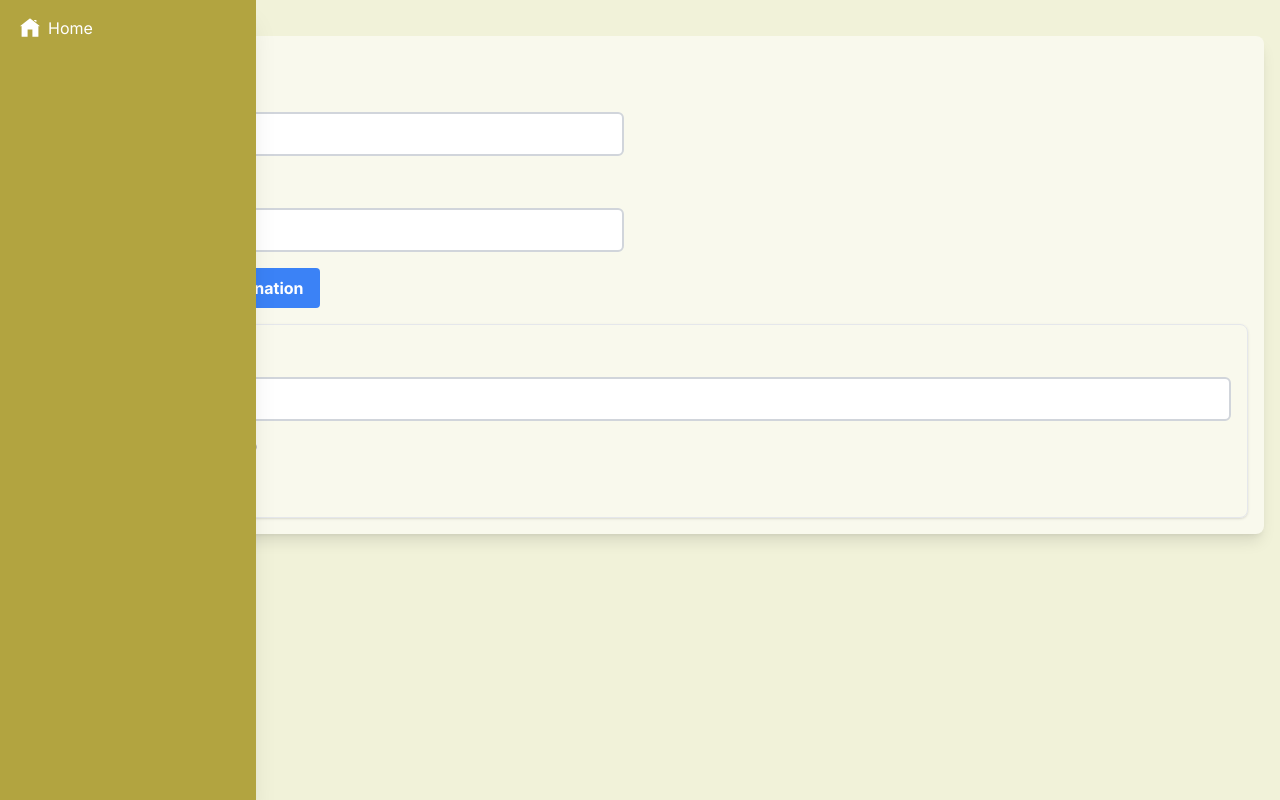
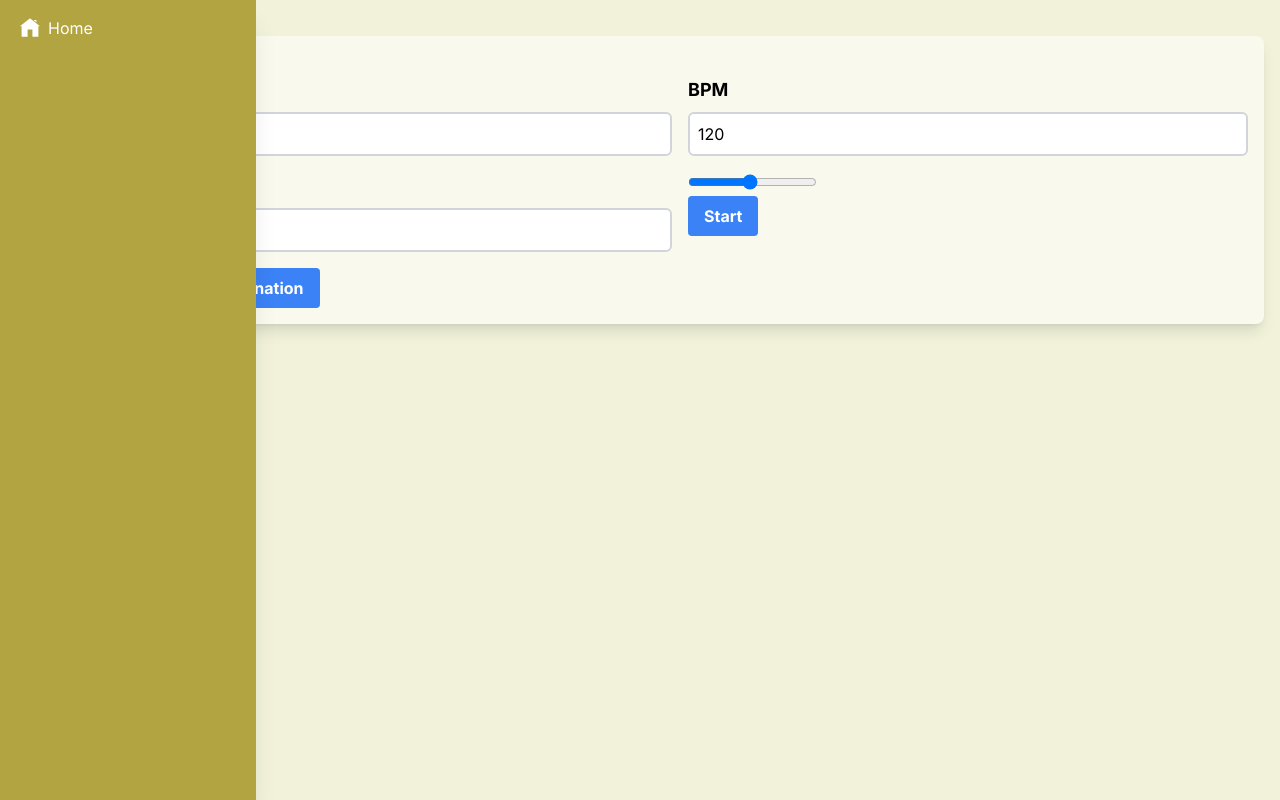
Before and after one commit to JuliusHaring/Kombo, a Next.js app in the folder frontend/: page /dashboard/generation in a window 1280 px wide. Built offline with nearby package versions, Linux system fonts and the light colour scheme; no server answers; what @next/env would draw is missing.

Commit message:
feat: restyle generator

```diff
--- a/frontend/src/app/dashboard/generation/page.tsx
+++ b/frontend/src/app/dashboard/generation/page.tsx
@@ -4,8 +4,8 @@ import CombinationGenerator from '../../../components/dancing/CombinationGenerat
 import { Container } from '../../../components/base/Container';
 import { Header } from '../../../components/base/Header';
 import { useState } from 'react';
-import Combination from '@/components/dancing/Combination';
 import Metronome from '@/components/dancing/Metronome';
+import CombinationResults from '@/components/dancing/CombinationResults';
 
 export default function Generation() {
   const [combination, setCombination] = useState(null);
@@ -13,9 +13,14 @@ export default function Generation() {
   return (
     <Container>
       <Header size="1">Generation</Header>
-      <CombinationGenerator danceId="3" setCombination={setCombination} />
-      <Combination combination={combination} />
-      <Metronome />
+      <div className="grid grid-cols-2 gap-4">
+        <CombinationGenerator danceId="3" setCombination={setCombination} />
+        <Metronome />
+      </div>
+      <CombinationResults
+        className="mt-4 rounded-lg border p-4 shadow"
+        combination={combination}
+      />
     </Container>
   );
 }
--- a/frontend/src/components/base/Button.tsx
+++ b/frontend/src/components/base/Button.tsx
@@ -3,7 +3,7 @@ import React from 'react';
 
 interface ButtonProps {
   children: React.ReactNode;
-  onClick: () => void;
+  onClick?: () => void;
   type?: 'button' | 'submit' | 'reset';
   disabled?: boolean;
   className?: string;
--- a/frontend/src/components/base/Form.tsx
+++ b/frontend/src/components/base/Form.tsx
@@ -9,7 +9,7 @@ interface FormProps {
 
 const Form: React.FC<FormProps> = ({ children, onSubmit, className }) => {
   return (
-    <form onSubmit={onSubmit} className={`w-full max-w-lg ${className}`}>
+    <form onSubmit={onSubmit} className={`${className}`}>
       {children}
     </form>
   );
--- a/frontend/src/components/dancing/CombinationGenerator.tsx
+++ b/frontend/src/components/dancing/CombinationGenerator.tsx
@@ -35,7 +35,7 @@ const CombinationGenerator: React.FC<Props> = ({ danceId, setCombination }) => {
   };
 
   return (
-    <Form onSubmit={handleGenerate} className="space-y-4">
+    <Form onSubmit={handleGenerate}>
       <Input
         label="Length"
         type="number"
--- a/frontend/src/components/dancing/Combination.tsx
+++ b/frontend/src/components/dancing/CombinationResults.tsx
@@ -1,18 +1,20 @@
 import { PublicTables } from '@/app/types/database.types';
 import CombinationElementCard from './CombinationElementCard';
 import styles from './Combination.module.css';
+import { Header } from '../base/Header';
 
 // components/Combination.tsx
 interface Props {
-  combination: any; // Define a more specific type based on what the API returns
+  combination: any;
+  className: string;
 }
 
-const Combination: React.FC<Props> = ({ combination }) => {
+const CombinationResults: React.FC<Props> = ({ combination, className }) => {
   if (!combination) return null; // Or some placeholder indicating no data
 
   return (
-    <div className="mt-4 rounded-lg border p-4 shadow">
-      <h2 className="text-lg font-bold">Generated Combination Result:</h2>
+    <div className={`${className}`}>
+      <Header size="2">Generated Combination Result:</Header>
       <div className="grid grid-cols-4 gap-10">
         {combination.map(
           (
@@ -31,4 +33,4 @@ const Combination: React.FC<Props> = ({ combination }) => {
   );
 };
 
-export default Combination;
+export default CombinationResults;
--- a/frontend/src/components/dancing/Metronome.tsx
+++ b/frontend/src/components/dancing/Metronome.tsx
@@ -69,7 +69,7 @@ const Metronome = () => {
   };
 
   return (
-    <div className="mt-4 rounded-lg border p-4 shadow">
+    <div>
       <Input
         label="BPM"
         type="number"
```
